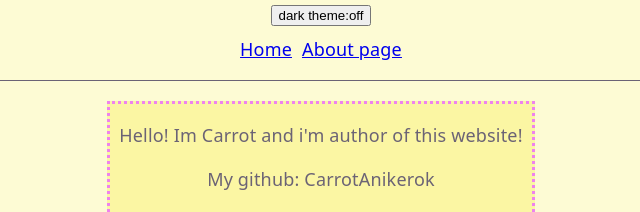
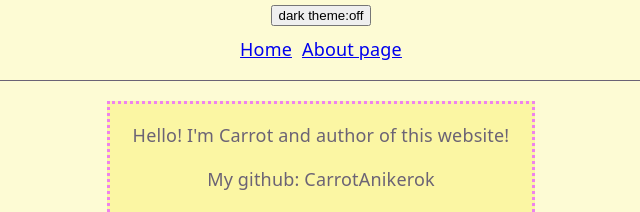
Before and after one commit to CarrotAnikerok/react-rs-school, a Next.js app: page /about in a window 1280 px wide. Shown: the top 212 px of the page, without its empty margins (319-959 px from the left). Built offline with nearby package versions, Linux system fonts and the light colour scheme; a web font is replaced by a local one.

Commit message:
fix: change about/page

```diff
--- a/src/app/(main)/about/page.tsx
+++ b/src/app/(main)/about/page.tsx
@@ -1,13 +1,14 @@
+import Link from 'next/link';
 import './About.css';
 
 export default function About() {
   return (
     <div className="about">
-      <p>Hello! Im Carrot and i&apos;m author of this website!</p>
+      <p>Hello! I&apos;m Carrot and  author of this website!</p>
       <p>My github: CarrotAnikerok</p>
       <p>My discord: carrotanikerok</p>
       <p>
-        from <a href="https://rs.school/courses/reactjs">react school course</a>
+        from <Link href="https://rs.school/courses/reactjs">react school course</Link>
         !
       </p>
     </div>
```
